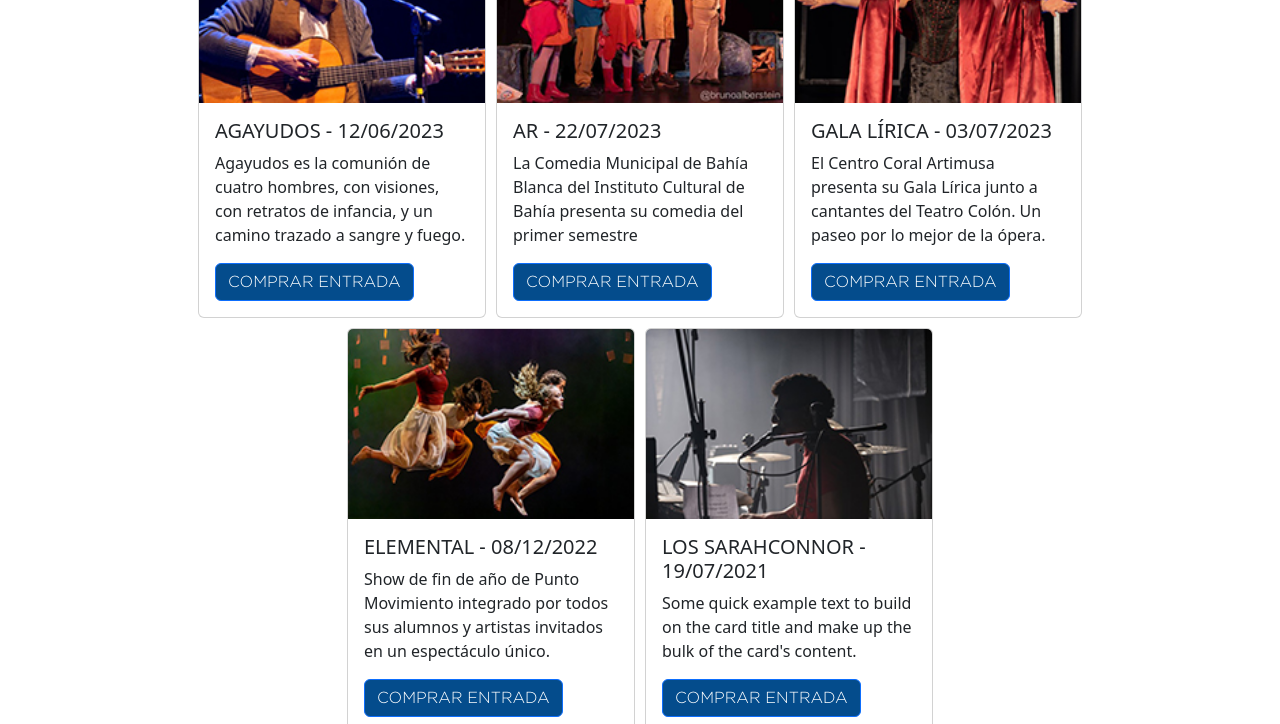
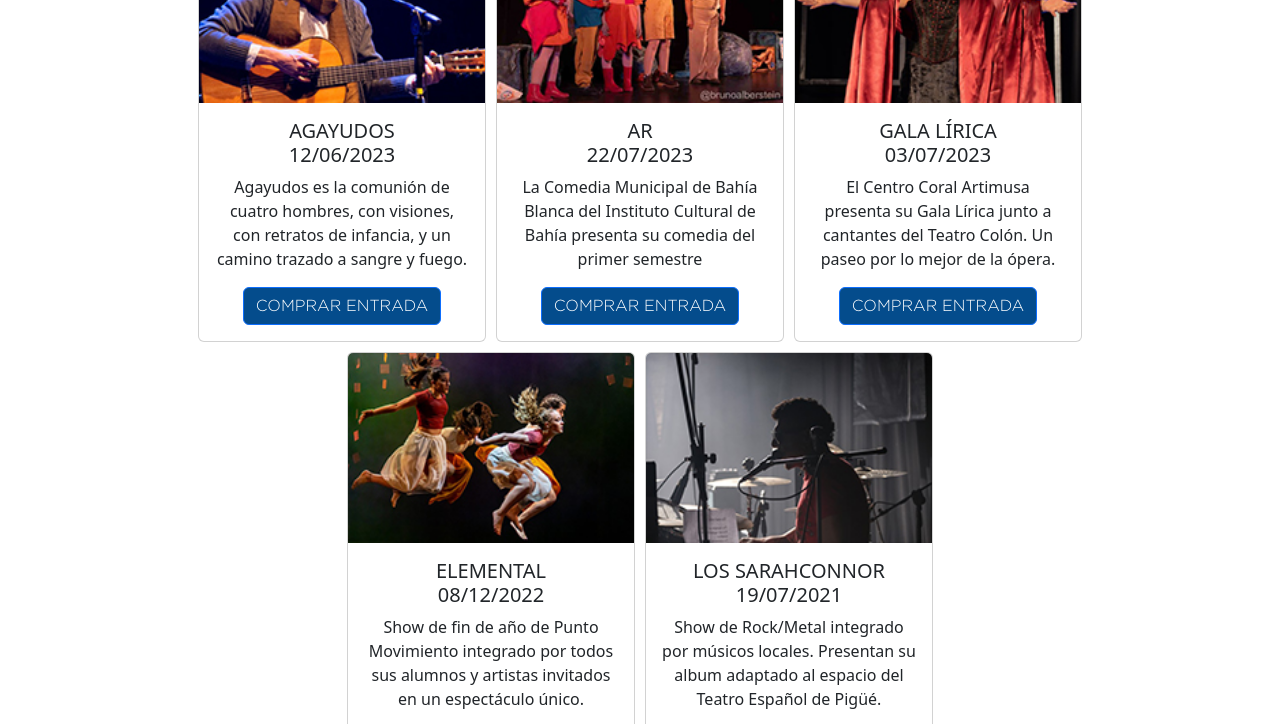
Before and after one commit to iAlberstein/FronEnd, a plain HTML site: page pages/cartelera.html in a window 1280 px wide. Shown: the part 330-1054 px from the top of the page. Drawn offline with Linux system fonts and the light colour scheme.

Commit message:
[FIX] Se realizan correcciones sobre las cards en cuanto a estilos desde el propio CSS y centrado de contenido

```diff
--- a/css/style.css
+++ b/css/style.css
@@ -259,14 +259,15 @@ main .carousel-caption p {
 
 .cartelera_container .card {
     margin: 5px;
+    width: 18rem;
 }
 
-.btn {
+.btn-cartelera {
     background-color: #044c8c;
     font-family: "Gotham-Light.otf";
 }
 
-.btn:hover {
+.btn-cartelera:hover {
     background-color: #038161;
     font-family: "Gotham-Medium.otf";
 }
--- a/pages/cartelera.html
+++ b/pages/cartelera.html
@@ -81,44 +81,44 @@
             </div>
             <section class="cartelera">
                 <ul class="fotos">
-                    <div class="card" style="width: 18rem;">
+                    <div class="card text-center">
                         <img src="../images/agayudos.jpg" class="card-img-top" alt="Foto de un guitarrista">
                         <div class="card-body">
-                          <h5 class="card-title">AGAYUDOS - 12/06/2023</h5>
+                          <h5 class="card-title">AGAYUDOS <br> 12/06/2023</h5>
                           <p class="card-text">Agayudos es la comunión de cuatro hombres, con visiones, con retratos de infancia, y un camino trazado a sangre y fuego.</p>
-                          <a href="#" class="btn btn-primary">COMPRAR ENTRADA</a>
+                          <a href="#" class="btn btn-primary btn-cartelera">COMPRAR ENTRADA</a>
                         </div>
                     </div>
-                    <div class="card" style="width: 18rem;">
+                    <div class="card text-center">
                         <img src="../images/AR.jpg" class="card-img-top" alt="Foto de un actor">
                         <div class="card-body">
-                          <h5 class="card-title">AR - 22/07/2023</h5>
+                          <h5 class="card-title">AR <br> 22/07/2023</h5>
                           <p class="card-text">La Comedia Municipal de Bahía Blanca del Instituto Cultural de Bahía presenta su comedia del primer semestre</p>
-                          <a href="#" class="btn btn-primary">COMPRAR ENTRADA</a>
+                          <a href="#" class="btn btn-primary btn-cartelera">COMPRAR ENTRADA</a>
                         </div>
                     </div>
-                    <div class="card" style="width: 18rem;">
+                    <div class="card text-center">
                         <img src="../images/gala_lirica.jpg" class="card-img-top" alt="Foto de una cantante de opera">
                         <div class="card-body">
-                          <h5 class="card-title">GALA LÍRICA - 03/07/2023</h5>
+                          <h5 class="card-title">GALA LÍRICA <br> 03/07/2023</h5>
                           <p class="card-text">El Centro Coral Artimusa presenta su Gala Lírica junto a cantantes del Teatro Colón. Un paseo por lo mejor de la ópera.</p>
-                          <a href="#" class="btn btn-primary">COMPRAR ENTRADA</a>
+                          <a href="#" class="btn btn-primary btn-cartelera">COMPRAR ENTRADA</a>
                         </div>
                     </div>
-                    <div class="card" style="width: 18rem;">
+                    <div class="card text-center">
                         <img src="../images/punto_movimiento.jpg" class="card-img-top" alt="Foto de bailarinas contemporáneas saltando">
                         <div class="card-body">
-                          <h5 class="card-title">ELEMENTAL - 08/12/2022</h5>
+                          <h5 class="card-title">ELEMENTAL <br> 08/12/2022</h5>
                           <p class="card-text">Show de fin de año de Punto Movimiento integrado por todos sus alumnos y artistas invitados en un espectáculo único.</p>
-                          <a href="#" class="btn btn-primary">COMPRAR ENTRADA</a>
+                          <a href="#" class="btn btn-primary btn-cartelera">COMPRAR ENTRADA</a>
                         </div>
                     </div>
-                    <div class="card" style="width: 18rem;">
+                    <div class="card text-center">
                         <img src="../images/SarahConnor.jpg" class="card-img-top" alt="Foto de espaldas de un baterista">
                         <div class="card-body">
-                          <h5 class="card-title">LOS SARAHCONNOR - 19/07/2021</h5>
-                          <p class="card-text">Some quick example text to build on the card title and make up the bulk of the card's content.</p>
-                          <a href="#" class="btn btn-primary">COMPRAR ENTRADA</a>
+                          <h5 class="card-title">LOS SARAHCONNOR <br> 19/07/2021</h5>
+                          <p class="card-text">Show de Rock/Metal integrado por músicos locales. Presentan su album adaptado al espacio del Teatro Español de Pigüé.</p>
+                          <a href="#" class="btn btn-primary btn-cartelera">COMPRAR ENTRADA</a>
                         </div>
                     </div>
                 </ul>
```
